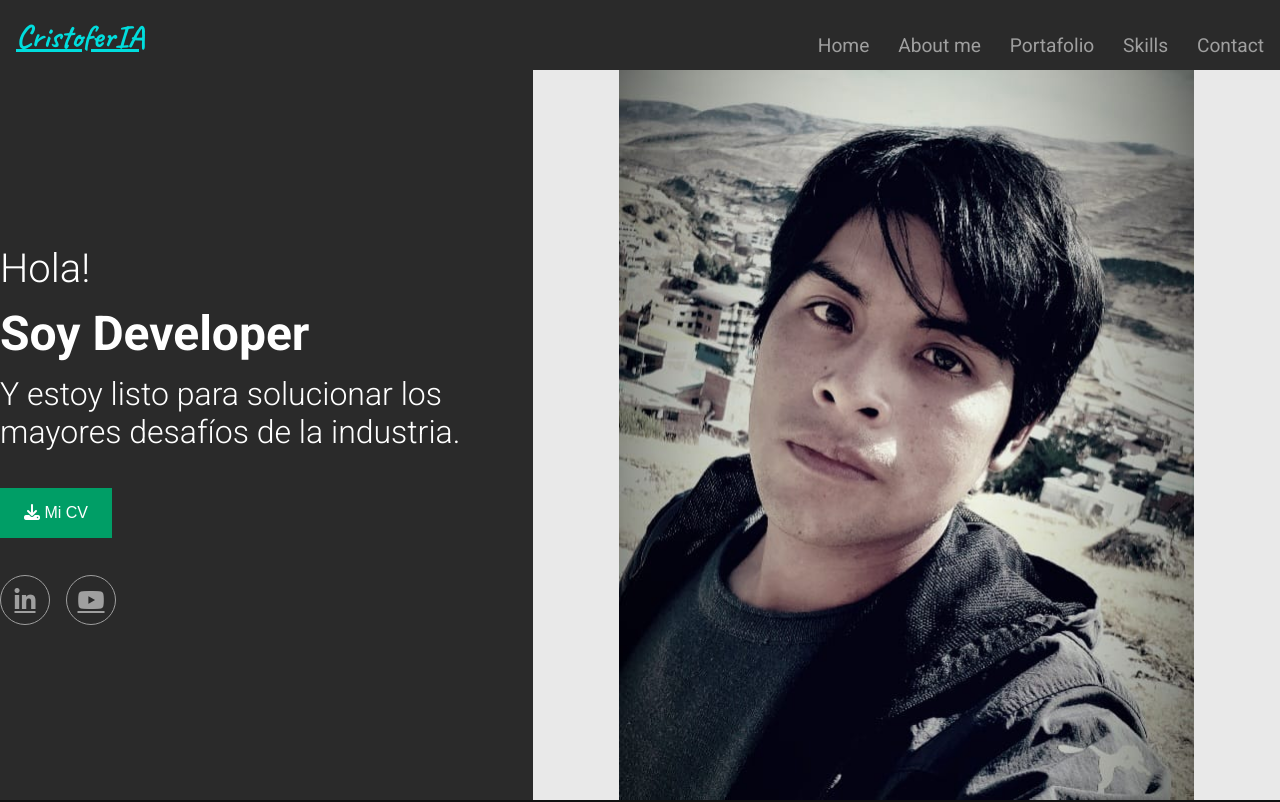
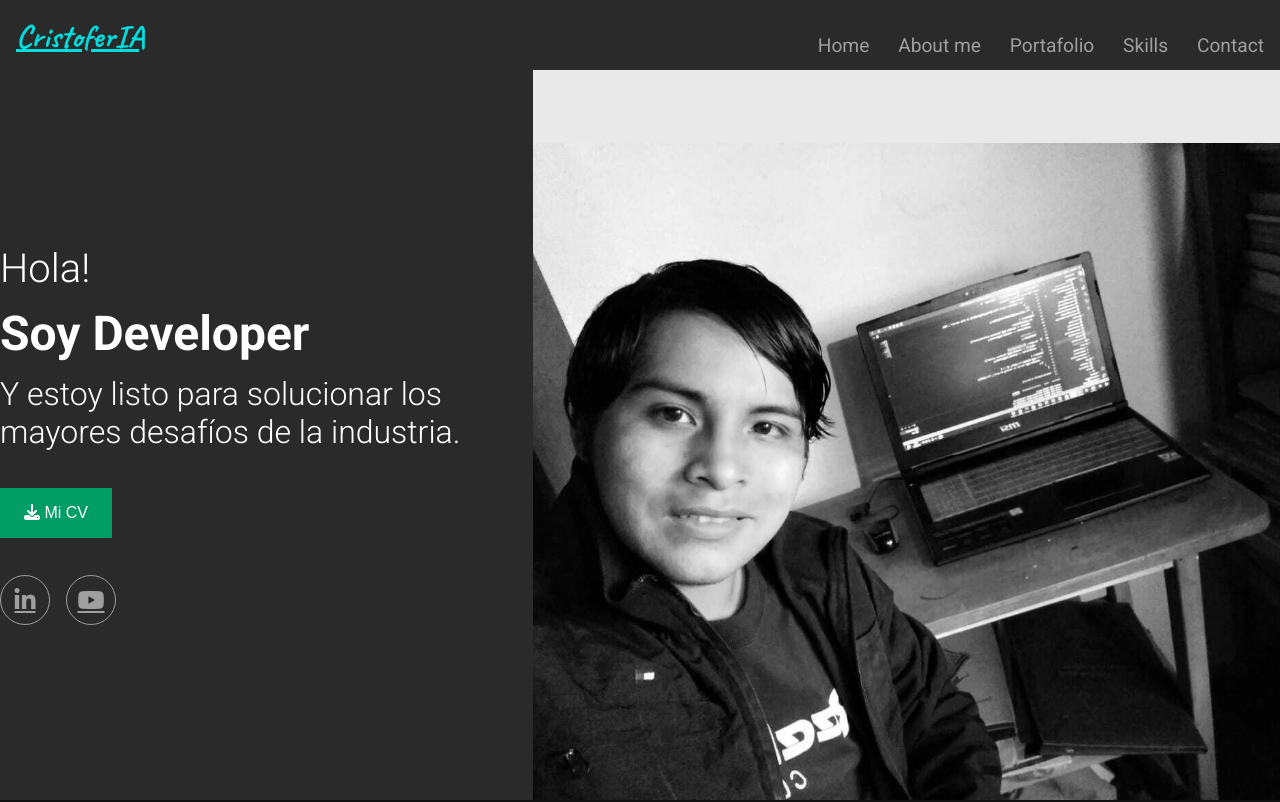
Before and after one commit to CristoferIA/MiPortafolio, a React (Vite) app: page / in a window 1280 px wide. Shown: the top 802 px of the page. Built offline with nearby package versions, Linux system fonts and the light colour scheme.

Commit message:
mi-portafolio-v3.8

```diff
--- a/public/css/home.css
+++ b/public/css/home.css
@@ -94,9 +94,13 @@
     width: 70%;
     display: flex;
     justify-content: center;
+    align-items: flex-end;
     background-color: #e9e9e9;
+    overflow: hidden;
 }
 
 .home__image>img {
-    height: 100%;
+    height: 90%;
+    filter: grayscale(100%);
+
 }
--- a/src/components/Home.jsx
+++ b/src/components/Home.jsx
@@ -100,7 +100,7 @@ const Home = () => {
           </div>
         </div>
         <div className="home__image">
-          <img src="./miFoto2.jpeg" alt="" />
+          <img src="./yo.jpeg" alt="" />
         </div>
       </div>
     </div>
```
Also changed, not shown: public/yo.jpeg (added).
